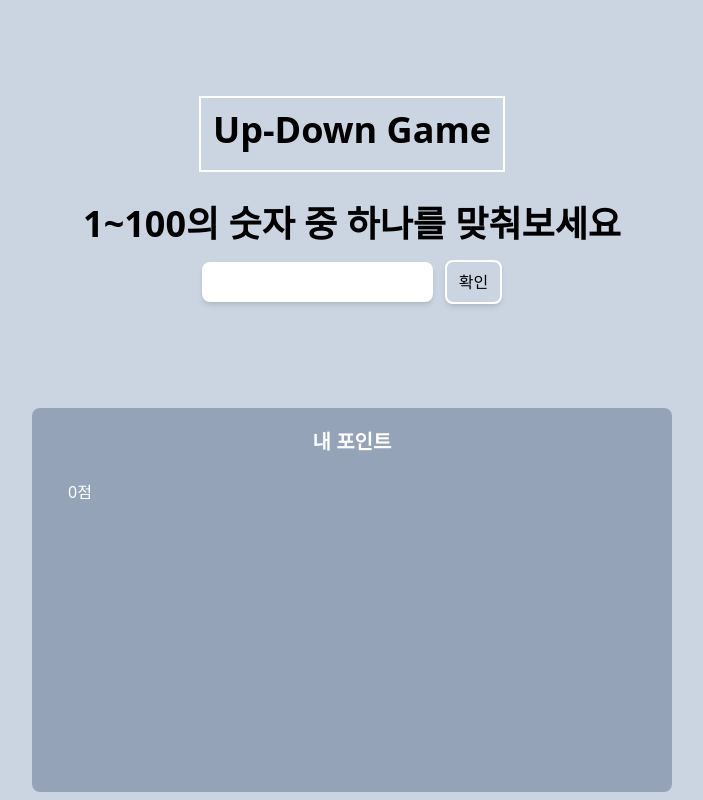
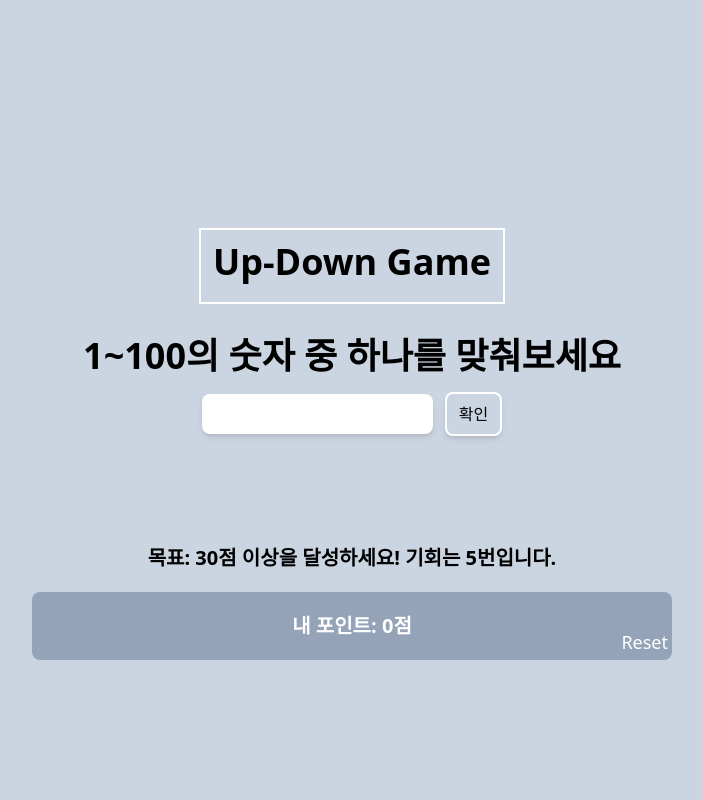
Before and after one commit to frojoo/my-updown-game, a React (Create React App) app: page / in a window 1280 px wide. Shown: the whole page, without its empty margins (288-991 px from the left). Built offline with nearby package versions, Linux system fonts and the light colour scheme.

Commit message:
modify gameResult component

```diff
--- a/src/App.jsx
+++ b/src/App.jsx
@@ -6,6 +6,8 @@ export const AppContext = createContext();
 
 function App() {
   const [myPoint, setMyPoint] = useState(localStorage.getItem("point") | 0);
+  const [hint, setHint] = useState("1~100의 숫자 중 하나를 맞춰보세요");
+  const [point, setPoint] = useState(5);
 
   useEffect(() => {
     let savedPoint = localStorage.getItem("point");
@@ -16,7 +18,9 @@ function App() {
   }, []);
 
   return (
-    <AppContext.Provider value={{ myPoint, setMyPoint }}>
+    <AppContext.Provider
+      value={{ myPoint, setMyPoint, hint, setHint, point, setPoint }}
+    >
       <div className="bg-slate-300 min-h-screen flex flex-col justify-center items-center">
         <GameBoard />
         <GameResult />
--- a/src/components/GameBoard.jsx
+++ b/src/components/GameBoard.jsx
@@ -1,13 +1,13 @@
 import { useContext, useEffect, useState } from "react";
-import { AppContext } from "../App";
+import App, { AppContext } from "../App";
 
 function GameBoard() {
-  const [hint, setHint] = useState("1~100의 숫자 중 하나를 맞춰보세요");
+  const { hint, setHint } = useContext(AppContext);
   const [randomNum, setRandomNum] = useState(
     Math.floor(Math.random() * 100) + 1
   );
   const [inputNum, setInputNum] = useState("");
-  const [point, setPoint] = useState(5);
+  const { point, setPoint } = useContext(AppContext);
   const { myPoint, setMyPoint } = useContext(AppContext);
 
   const onChangeNum = (e) => {
@@ -36,19 +36,13 @@ function GameBoard() {
       setHint("DOWN👇");
       setInputNum("");
       setPoint(point - 1);
-    } else {
-      setHint("정답🎉🎉🎉");
+    } else if (checkNum === randomNum) {
+      setHint("정답🎉🎉🎉 다음 게임을 시작합니다");
 
       if (point >= 0) {
-        localStorage.setItem("point", JSON.stringify(point));
+        localStorage.setItem("point", parseInt(myPoint) + point);
         setMyPoint(localStorage.getItem("point"));
       }
-      setInputNum("");
-      setRandomNum(Math.floor(Math.random() * 100) + 1);
-      setPoint(5);
-    }
-    if (point < 1) {
-      setHint("실패! 새 게임을 시작합니다");
       setInputNum("");
       setRandomNum(Math.floor(Math.random() * 100) + 1);
       setPoint(5);
@@ -56,14 +50,21 @@ function GameBoard() {
   };
 
   useEffect(() => {
-    console.log(`랜덤 숫자는 ${randomNum}입니다`);
-  }, [randomNum]);
+    if (point === 0) {
+      setHint("실패! 새 게임을 시작합니다");
+      setInputNum("");
+      setRandomNum(Math.floor(Math.random() * 100) + 1);
+      setPoint(5);
+    }
+  }, [point]);
 
   useEffect(() => {
-    console.log(`입력하신 숫자는 ${inputNum}입니다`);
-  }, [inputNum]);
-
-  useEffect(() => console.log(`현재 포인트: ${point}점`), [point]);
+    if (parseInt(myPoint) >= 30) {
+      setHint("🎉🎉🎉축하합니다. 목표를 달성했습니다.🎉🎉🎉");
+      localStorage.clear();
+      setMyPoint(0);
+    }
+  }, [parseInt(myPoint)]);
 
   return (
     <div className="w-full h-[50vh] flex flex-col justify-center items-center">
--- a/src/components/GameResult.jsx
+++ b/src/components/GameResult.jsx
@@ -2,17 +2,27 @@ import { useContext } from "react";
 import { AppContext } from "../App";
 
 function GameResult() {
-  const { myPoint } = useContext(AppContext);
+  const { myPoint, setMyPoint, setHint, point } = useContext(AppContext);
 
+  const onClickReset = () => {
+    localStorage.clear();
+    localStorage.setItem("point", 0);
+    setMyPoint(0);
+    setHint("1~100의 숫자 중 하나를 맞춰보세요");
+  };
   return (
-    <div className=" w-full h-[50vh] flex flex-col justify-center items-center">
-      <div className="w-1/2 h-[50vh] my-2 p-2 bg-slate-400 rounded-lg text-white">
-        <div className="text-xl py-3 font-bold flex justify-center">
-          내 포인트
-        </div>
-        <ul className="px-7 py-3 grid grid-rows-6 grid-flow-col gap-2">
-          <li> {myPoint}점</li>
-        </ul>
+    <div className=" w-full flex flex-col justify-center items-center">
+      <div className="text-xl py-3 font-bold">
+        목표: 30점 이상을 달성하세요! 기회는 {point}번입니다.
+      </div>
+      <div className="relative w-1/2  my-2 p-2 flex justify-center bg-slate-400 rounded-lg text-white">
+        <div className="text-xl py-3 font-bold ">내 포인트: {myPoint}점</div>
+        <button
+          onClick={onClickReset}
+          className="text-lg absolute right-0 bottom-0 p-1"
+        >
+          Reset
+        </button>
       </div>
     </div>
   );
```
